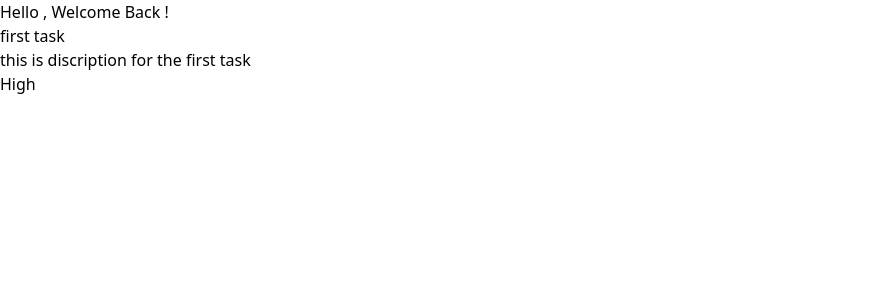
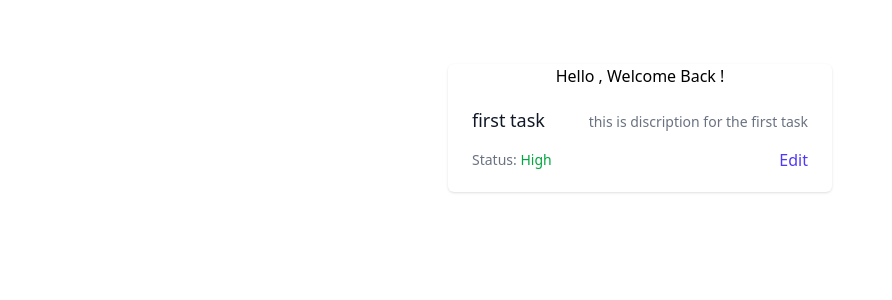
Before and after one commit to athmenfartas/todo-app, a React app: page / in a window 1280 px wide. Shown: the top 300 px of the page, without its empty margins (0-892 px from the left). Built offline with nearby package versions, Linux system fonts and the light colour scheme; the HTML template or start-up script is replaced by a standard one.

Commit message:
create the todo component

```diff
--- a/src/App.tsx
+++ b/src/App.tsx
@@ -1,4 +1,5 @@
 
+import Todo from "./components/Todo"
 import todos from "./data/todos.json"
 
 
@@ -6,17 +7,25 @@ function App() {
 
   return (
     <>
-    <h3 className="">Hello , Welcome Back !</h3>
+    <div className="w-3xl h-screen m-auto ">
+    <div className=" justify-center items-center h-full">
+      <div className=" mt-auto">
+
+        <ul className="bg-white shadow overflow-hidden sm:rounded-md max-w-sm mx-auto mt-16">
+ <h3 className="flex justify-center">Hello , Welcome Back !</h3>
+
 
      {
-      todos.todos.map((todo) =>(
-        <div key={todo.id}>
-          <h3>{todo.title}</h3>
-          <p>{todo.decription}</p>
-          <p>{todo.periority}</p>
-        </div>
+      todos.map((todo) =>(
+        <Todo key={todo.id} status={todo.status} title={todo.title} periority={todo.periority} description={todo.decription}/>
       ))
      }
+     </ul>
+      </div>
+
+
+     </div>
+     </div>
     </>
   )
 }
--- a/src/components/Todo.tsx
+++ b/src/components/Todo.tsx
@@ -1,16 +1,33 @@
-import React from 'react'
 
 
 
-function Todo({status ,title , periority } : {status : string, title : string , periority : string}) {
+function Todo({key , status ,title , periority , description } : {key: number ,status : string, title : string , periority : string , description : string}) {
   return (
-    <div>
-      <h1>{status}</h1>
-      <h1>{periority}</h1>
-      <h1>{title}</h1>
 
-    </div>
+
+
+
+
+ <li key={key}>
+        <div className="px-4 py-5 sm:px-6">
+            <div className="flex items-center justify-between">
+                <h3 className="text-lg leading-6 font-medium text-gray-900">{title}</h3>
+                <p className="mt-1 max-w-2xl text-sm text-gray-500">{description}</p>
+            </div>
+            <div className="mt-4 flex items-center justify-between">
+                <p className="text-sm font-medium text-gray-500">Status: <span className="text-green-600">{periority}</span></p>
+                <a href="#" className="font-medium text-indigo-600 hover:text-indigo-500">Edit</a>
+            </div>
+        </div>
+    </li>
+
+
+
   )
 }
 
+
+
+
+
 export default Todo
--- a/src/data/todos.json
+++ b/src/data/todos.json
@@ -1,10 +1,8 @@
 
-{
-    "todos":[{
+[{
         "id" : 1 ,
         "title" : "first task",
         "decription" : "this is discription for the first task",
         "periority" : "High",
         "status" : "pending"
     }]
-}
```
